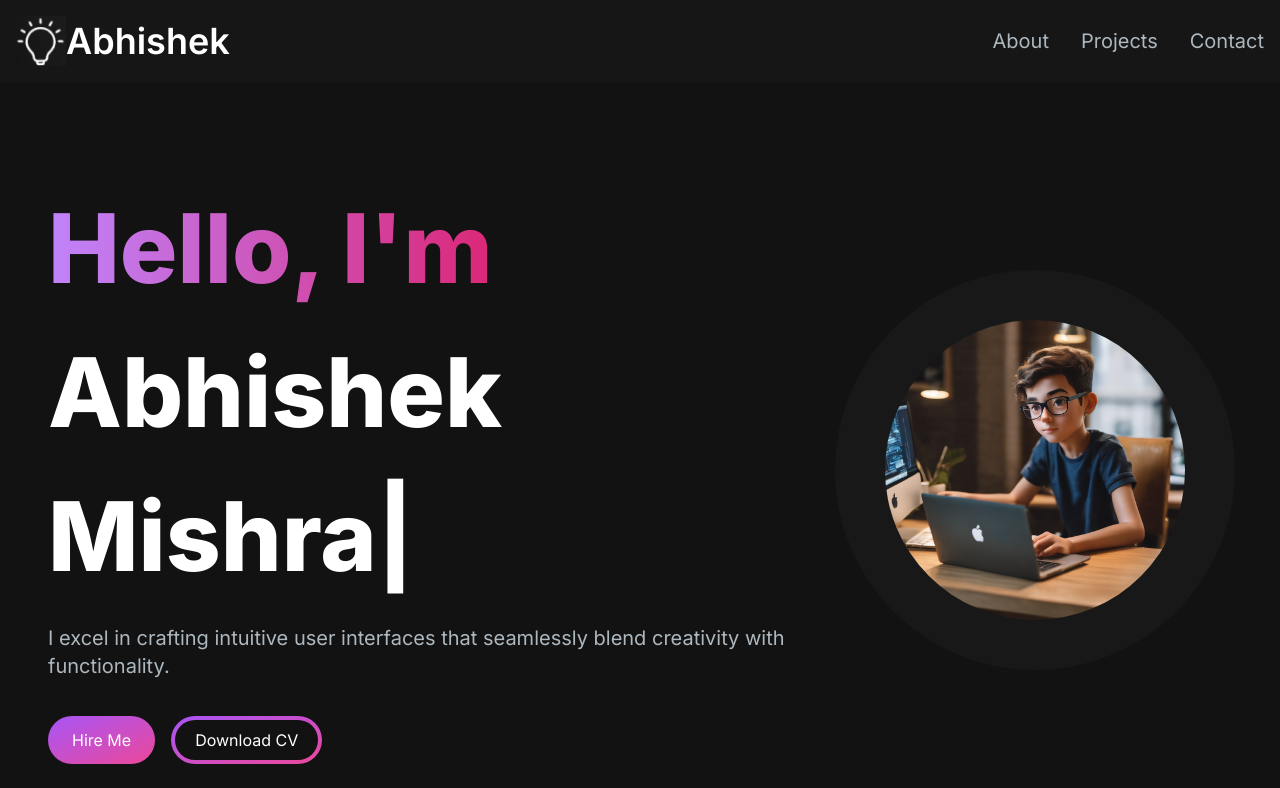
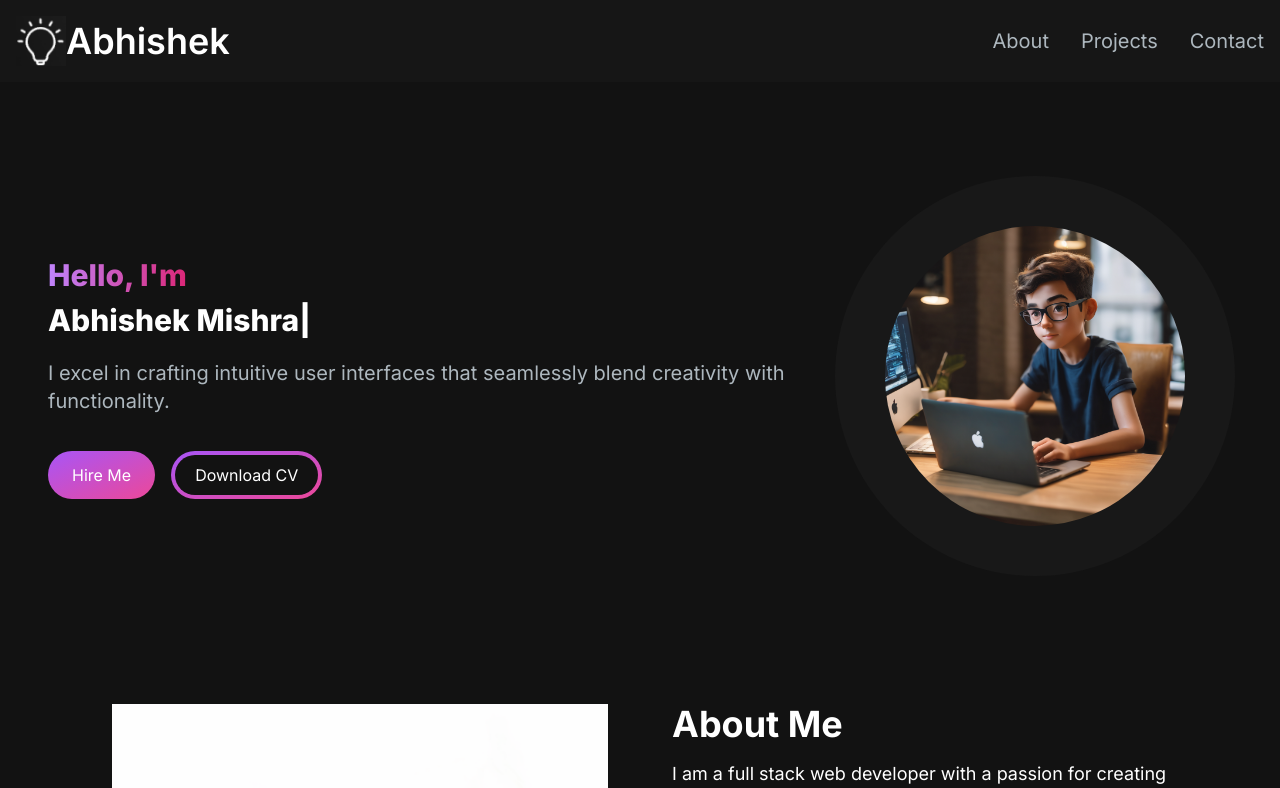
Before and after one commit to amishra91/personal-website, a Next.js app: page / in a window 1280 px wide. Shown: the top 788 px of the page. Built offline with nearby package versions, Linux system fonts and the light colour scheme.

Commit message:
Update HeroSection.jsx

```diff
--- a/src/app/components/HeroSection.jsx
+++ b/src/app/components/HeroSection.jsx
@@ -15,7 +15,7 @@ const HeroSection = () => {
           transition={{ duration: 0.5 }}
           className="col-span-8 place-self-center text-center sm:text-left justify-self-start"
         >
-          <h1 className="text-white mb-4 text-4xl sm:text-5xl lg:text-8xl lg:leading-normal font-extrabold">
+          <h1 className="text-white mb-4 text-3xl lg:leading-normal font-extrabold">
             <span className="text-transparent bg-clip-text bg-gradient-to-r from-primary-400 to-secondary-600">
               Hello, I&apos;m{' '}
             </span>
```
